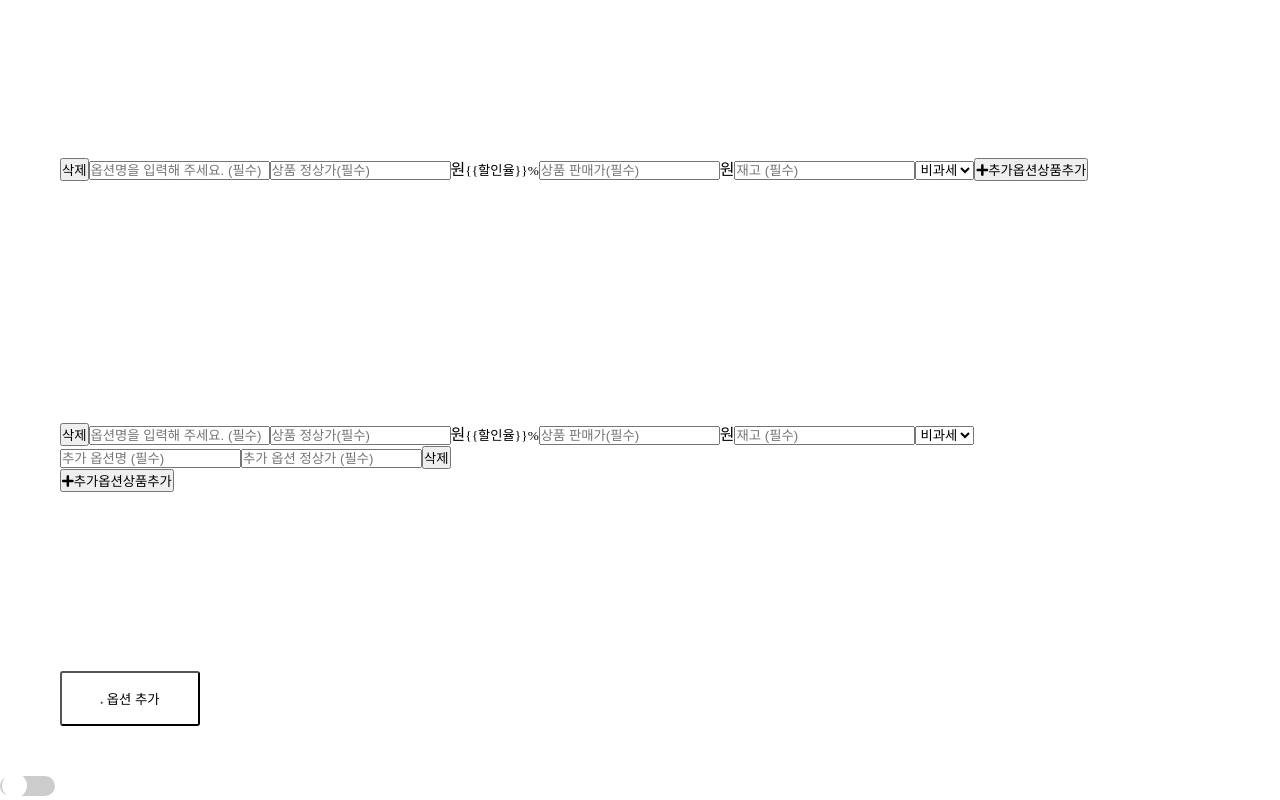
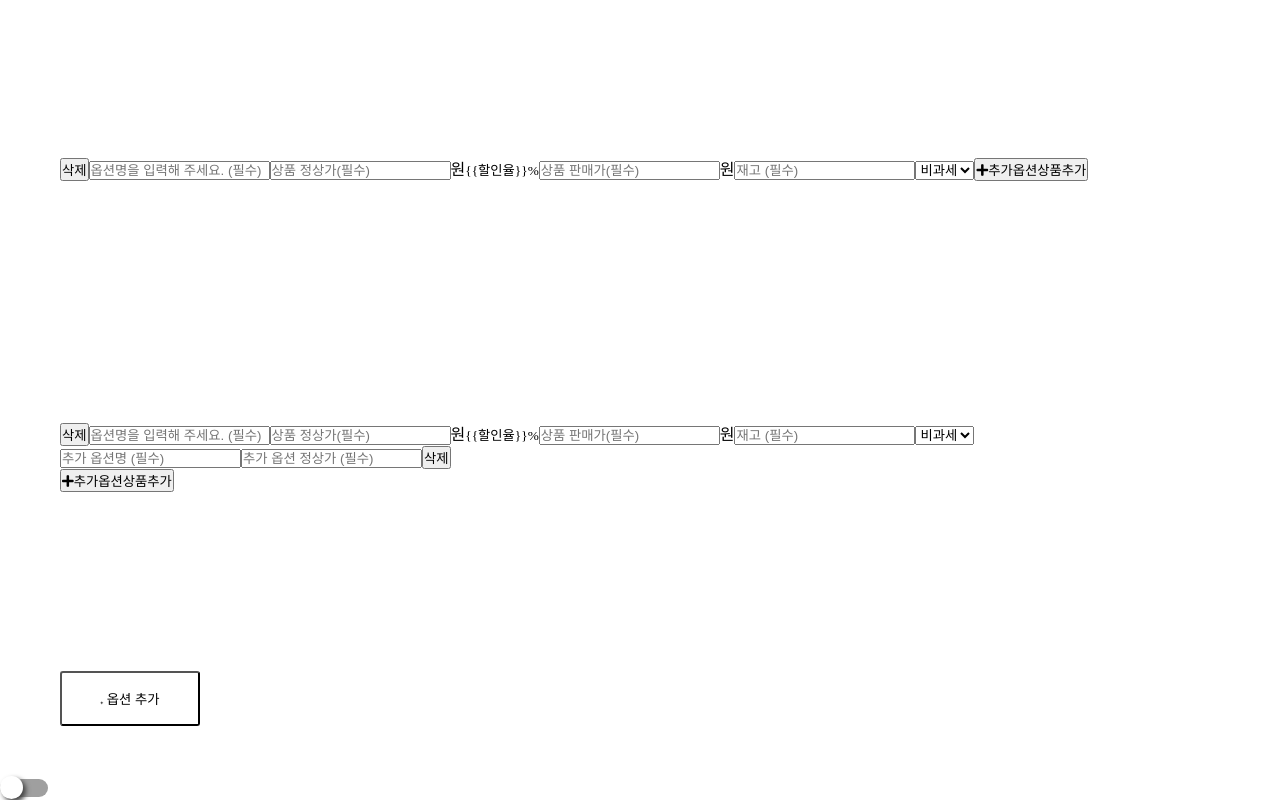
Before and after one commit to wantedPreOnboarding/19_02nd_slr_admin, a React (Create React App) app: page / in a window 1280 px wide. Shown: the part 982-1782 px from the top of the page. Built offline with nearby package versions, Linux system fonts and the light colour scheme.

Commit message:
Add - toggle span  스타일링 변경 및 theme 블루 , 연한 보라 색상 추가

```diff
--- a/src/Components/ToggleBtn/ToggleBtn.jsx
+++ b/src/Components/ToggleBtn/ToggleBtn.jsx
@@ -1,9 +1,10 @@
 import React from 'react';
 import styles from './ToggleBtn.module.css';
-export default function ToggleBtn() {
+const ToggleBtn = () => {
   return (
-    <label class={styles.switchBtn}>
-      <input type="checkbox" /> <span class={styles.onOffSwitch}></span>
+    <label for="toggleBtn" class={styles.switchBtn}>
+      <input id="toggleBtn" type="checkbox" /> <span class={styles.onOffSwitch}></span>
     </label>
   );
-}
+};
+export default ToggleBtn;
--- a/src/Components/ToggleBtn/ToggleBtn.module.css
+++ b/src/Components/ToggleBtn/ToggleBtn.module.css
@@ -1,10 +1,11 @@
-@value sirDPurple, sirPurple, sirLGray, sirGray, sirDgray, sirRed, sirShadow from "styles/theme.css";
+@value sirBlue, sirLPurple,sirPurple, sirShadow from "styles/theme.css";
 
 .switchBtn {
   position: relative;
   display: inline-block;
-  width: 55px;
-  height: 20px;
+  width: 48px;
+  height: 18px;
+  margin: 3px 0px;
 }
 .switchBtn input {
   opacity: 0;
@@ -19,26 +20,26 @@
   right: 0;
   bottom: 0;
   border-radius: 20px;
-  background-color: #ccc;
+  background-color: #9f9f9f;
   transition: 0.4s;
 }
 .onOffSwitch:before {
   position: absolute;
   content: '';
-  height: 25px;
-  width: 25px;
-  left: 2px;
+  height: 23px;
+  width: 23px;
+  left: 0px;
   bottom: -2px;
   background-color: white;
+  box-shadow: 3px 3px 5px 0px rgba(66, 66, 66, 1);
   transition: 0.4s;
   border-radius: 20px;
 }
-.onOffSwitch:checked {
-  background-color: sirDPurple;
-}
+
 .switchBtn input:checked + .onOffSwitch {
-  background-color: sirPurple;
+  background-color: sirLPurple;
 }
 .switchBtn input:checked + .onOffSwitch:before {
-  transform: translateX(26px);
+  transform: translateX(24px);
+  background-color: sirBlue;
 }
--- a/src/styles/theme.css
+++ b/src/styles/theme.css
@@ -1,6 +1,8 @@
 /* colors */
 @value sirDPurple: #352f6e;
 @value sirPurple: #9a97b7;
+@value sirLPurple: #aea8e6;
+@value sirBlue: #2a18bd;
 @value sirLGray: #efefef;
 @value sirGray: #e3e3e3;
 @value sirDgray: #2d2d2d;
```
